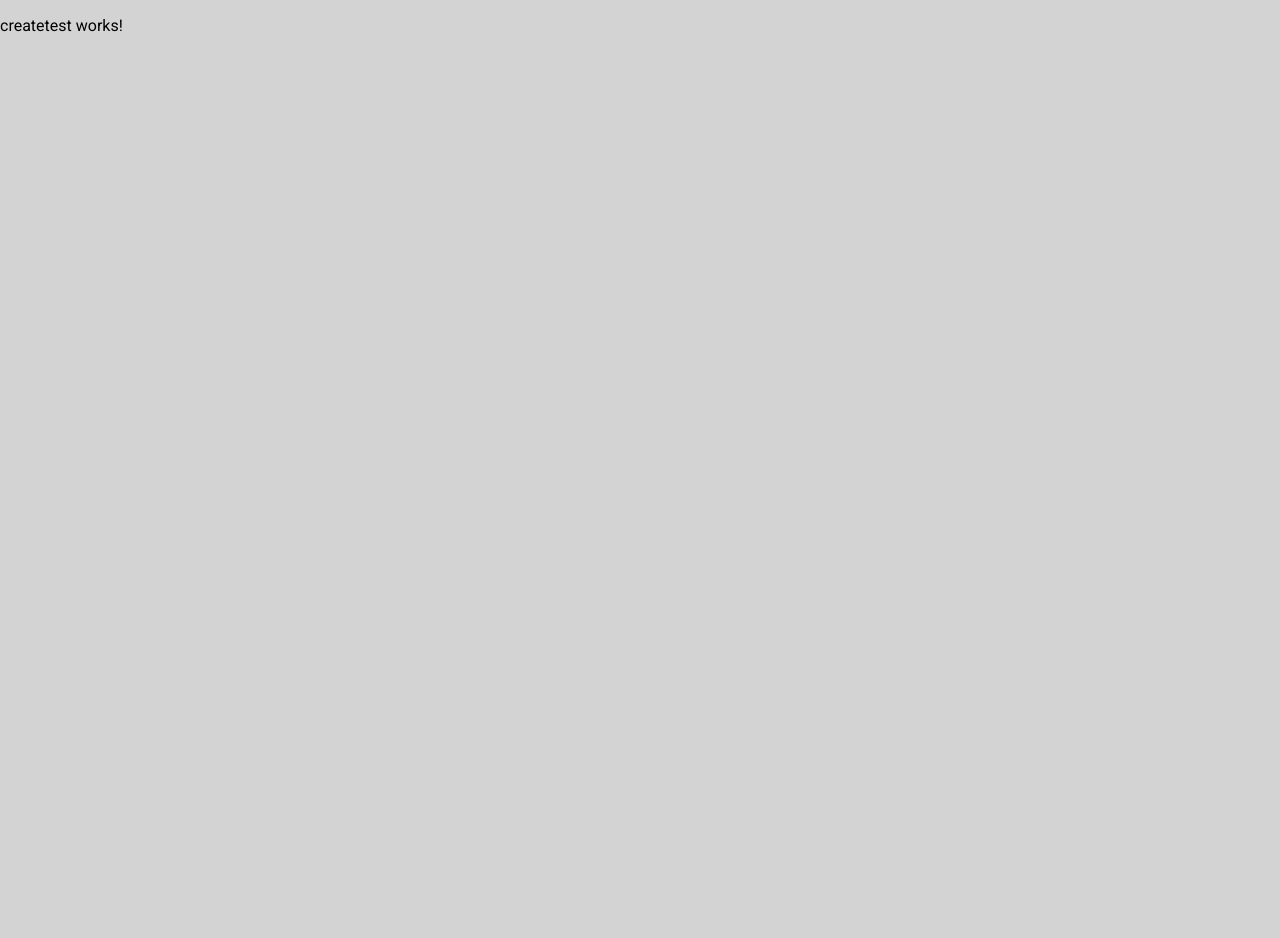
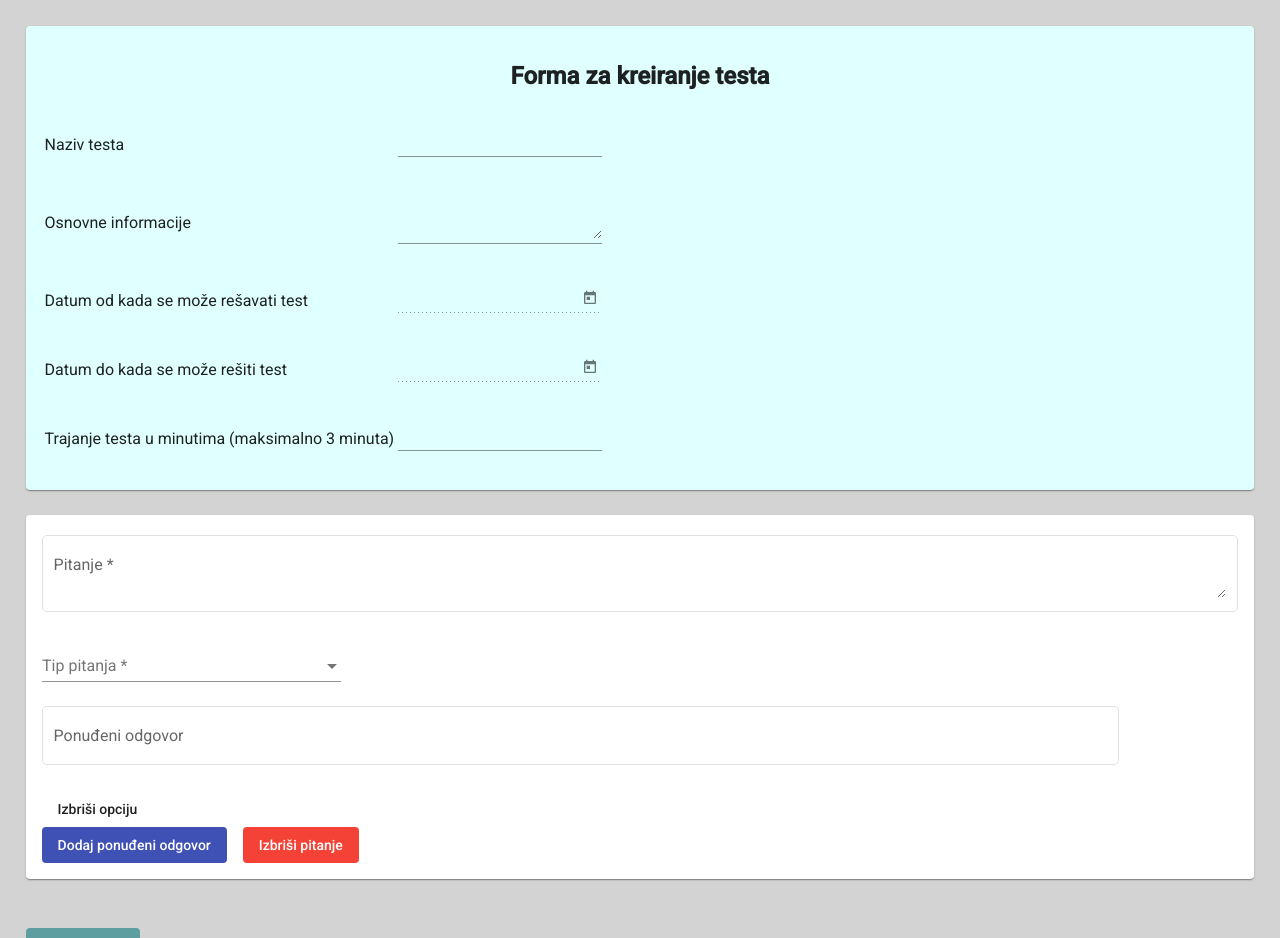
Before and after one commit to Vesna-B/mean-stack-pia, an Angular app: page /createtest in a window 1280 px wide. Shown: the top 938 px of the page. Before the commit the page ends 816 px from the top, so only its background shows below. Built offline with nearby package versions, Linux system fonts and the light colour scheme.

Commit message:
Forms for creating test and poll are finished

```diff
--- a/src/app/create/createpoll/createpoll.component.css
+++ b/src/app/create/createpoll/createpoll.component.css
@@ -1,10 +1,41 @@
-.pollDiv {
-    margin-bottom: 2rem;
-    margin-top: 2rem;
-    margin-left: 2rem;
-    margin-right: 2rem;
+.formDiv {
+    margin-bottom: 2%;
+    margin-top: 2%;
+    margin-left: 2%;
+    margin-right: 2%;
 }
 
-.pollInfo {
-    width: 100%
+.titleDiv {
+    text-align: center
 }
+
+.infoDiv {
+    background-color: lightgoldenrodyellow
+}
+
+
+.mat-card {
+    margin-bottom: 2%;
+    margin-top: 2%;
+}
+
+.mat-form-field {
+    width: 100%;
+}
+
+.deleteBtn {
+    margin-left: 95%
+}
+
+.optionField {
+    width: 90%;
+}
+
+.selectField {
+    width: 25%;
+}
+
+.addBtnDiv {
+    margin-top: 2%;
+    background-color: goldenrod;
+}
--- a/src/app/create/createpoll/createpoll.component.html
+++ b/src/app/create/createpoll/createpoll.component.html
@@ -1,10 +1,15 @@
-<div class="pollDiv">
+<div class="formDiv">
+  <form [formGroup]="questionForm">
+    <mat-card class="infoDiv">
+      <div class="titleDiv">
+        <h2>Forma za kreiranje ankete</h2>
+      </div>
       <table>
           <tr>
-            <td>Naziv ankete</td>
+              <td>Naziv testa</td>
               <td>
                   <mat-form-field>
-                    <input matInput class="pollInfo">
+                      <input matInput>
                   </mat-form-field>
               </td>
           </tr>
@@ -12,12 +17,12 @@
               <td>Osnovne informacije</td>
               <td>
                   <mat-form-field>
-                    <textarea matInput class="pollInfo"></textarea>
+                      <textarea matInput></textarea>
                   </mat-form-field>
               </td>
           </tr>
           <tr>
-            <td>Datum početka ankete</td>
+              <td>Datum od kada se može rešavati anketa</td>
               <td>
                   <mat-form-field>
                       <input matInput [matDatepicker]="dp1" disabled>
@@ -27,7 +32,7 @@
               </td>
           </tr>
           <tr>
-            <td>Datum kraja ankete</td>
+              <td>Datum do kada se može rešiti anketa</td>
               <td>
                   <mat-form-field>
                       <input matInput [matDatepicker]="dp2" disabled>
@@ -37,5 +42,43 @@
               </td>
           </tr>
       </table>
-    <app-question-form></app-question-form>
+    </mat-card>
+
+    <div formArrayName="questions">
+      <mat-card [formGroupName]="i" *ngFor="let question of getQuestions(questionForm); let i = index">
+
+        <mat-form-field appearance="outline">
+          <mat-label>Pitanje</mat-label>
+          <textarea matInput formControlName="questionTitle" required></textarea>
+        </mat-form-field>
+
+        <mat-form-field class="selectField">
+          <mat-label>Tip pitanja</mat-label>
+          <mat-select formControlName="questionType" required>
+            <mat-option></mat-option>
+            <mat-option>Unos numeričke vrednosti</mat-option>
+            <mat-option>Unos kratkog teksta</mat-option>
+            <mat-option>Unos dugačkog teksta</mat-option>
+            <mat-option>Izbor jednog od više ponuđenih odgovora</mat-option>
+            <mat-option>Izbor više od više ponuđenih odgovora</mat-option>
+          </mat-select>
+        </mat-form-field>
+
+        <div formArrayName="options">
+          <div [formGroupName]="j" *ngFor="let option of getOptions(question); let j = index">
+            <mat-form-field class="optionField" appearance="outline">
+              <mat-label>Ponuđeni odgovor</mat-label>
+              <input matInput formControlName="optionTitle">
+            </mat-form-field>
+            &nbsp;
+            <button type="button" mat-flat-button (click)="removeOption(i, j)">Izbriši opciju</button>
           </div>
+        </div>
+        <button type="button" mat-flat-button color="primary" (click)="addOption(i)">Dodaj ponuđeni odgovor</button> &nbsp;&nbsp;
+        <button type="button" mat-flat-button color="warn" (click)="removeQuestion(i)">Izbriši pitanje</button>
+      </mat-card>
+    </div>
+
+    <button class="addBtnDiv" type="button" mat-flat-button color="accent" (click)="addQuestion()">Dodaj pitanje</button>
+  </form>
+</div>
--- a/src/app/create/createpoll/createpoll.component.ts
+++ b/src/app/create/createpoll/createpoll.component.ts
@@ -1,5 +1,5 @@
 import { Component, OnInit } from '@angular/core';
-import { FormBuilder, FormGroup } from '@angular/forms';
+import { FormBuilder, FormGroup, FormArray } from '@angular/forms';
 
 @Component({
   selector: 'app-createpoll',
@@ -8,14 +8,68 @@ import { FormBuilder, FormGroup } from '@angular/forms';
 })
 export class CreatepollComponent implements OnInit {
 
-  constructor() { }
+  constructor(private formBuilder: FormBuilder) { }
 
-
+  questionForm: FormGroup;
 
   ngOnInit() {
-
+    this.questionForm = this.formBuilder.group({
+      name: [''],
+      info: [''],
+      startDate: [Date],
+      endDate: [Date],
+      questions: this.formBuilder.array([
+        this.initQuestion()
+      ])
+    });
   }
 
 
+  initQuestion() {
+    return this.formBuilder.group({
+      questionTitle: [],
+      questionType: [],
+      options: new FormArray([
+        this.initOptions()
+      ])
+    });
+  }
+
+  initOptions() {
+    return this.formBuilder.group({
+      optionTitle: ['']
+    });
+  }
+
+
+  addQuestion() {
+    const questionArray = <FormArray>this.questionForm.get('questions');
+    questionArray.push(this.initQuestion());
+  }
+
+  addOption(i) {
+    const optionArray = <FormArray>this.questionForm.get(['questions', i, 'options']);
+    optionArray.push(this.initOptions());
+  }
+
+
+  getQuestions(form) {
+    return form.controls.questions.controls;
+  }
+
+  getOptions(question) {
+    return question.controls.options.controls;
+  }
+
+
+  removeQuestion(i) {
+    const questionArray = <FormArray>this.questionForm.get('questions');
+    questionArray.removeAt(i);
+  }
+
+  removeOption(i, j) {
+    const optionArray = <FormArray>this.questionForm.get(['questions', i, 'options']);
+    optionArray.removeAt(j);
+  }
 
 }
--- a/src/app/create/createtest/createtest.component.css
+++ b/src/app/create/createtest/createtest.component.css
@@ -0,0 +1,41 @@
+.formDiv {
+    margin-bottom: 2%;
+    margin-top: 2%;
+    margin-left: 2%;
+    margin-right: 2%;
+}
+
+.titleDiv {
+    text-align: center
+}
+
+.infoDiv {
+    background-color: lightcyan
+}
+
+
+.mat-card {
+    margin-bottom: 2%;
+    margin-top: 2%;
+}
+
+.mat-form-field {
+    width: 100%;
+}
+
+.deleteBtn {
+    margin-left: 95%
+}
+
+.optionField {
+    width: 90%;
+}
+
+.selectField {
+    width: 25%;
+}
+
+.addBtnDiv {
+    margin-top: 2%;
+    background-color: cadetblue
+}
--- a/src/app/create/createtest/createtest.component.html
+++ b/src/app/create/createtest/createtest.component.html
@@ -1,3 +1,91 @@
-<p>
-  createtest works!
-</p>
+<div class="formDiv">
+  <form [formGroup]="questionForm">
+    <mat-card class="infoDiv">
+      <div class="titleDiv">
+        <h2>Forma za kreiranje testa</h2>
+      </div>
+      <table>
+          <tr>
+              <td>Naziv testa</td>
+              <td>
+                  <mat-form-field>
+                      <input matInput>
+                  </mat-form-field>
+              </td>
+          </tr>
+          <tr>
+              <td>Osnovne informacije</td>
+              <td>
+                  <mat-form-field>
+                      <textarea matInput></textarea>
+                  </mat-form-field>
+              </td>
+          </tr>
+          <tr>
+              <td>Datum od kada se može rešavati test</td>
+              <td>
+                  <mat-form-field>
+                      <input matInput [matDatepicker]="dp1" disabled>
+                      <mat-datepicker-toggle matSuffix [for]="dp1"></mat-datepicker-toggle>
+                      <mat-datepicker #dp1 disabled="false"></mat-datepicker>
+                  </mat-form-field>
+              </td>
+          </tr>
+          <tr>
+              <td>Datum do kada se može rešiti test </td>
+              <td>
+                  <mat-form-field>
+                      <input matInput [matDatepicker]="dp2" disabled>
+                      <mat-datepicker-toggle matSuffix [for]="dp2"></mat-datepicker-toggle>
+                      <mat-datepicker #dp2 disabled="false"></mat-datepicker>
+                  </mat-form-field>
+              </td>
+          </tr>
+          <tr>
+            <td>Trajanje testa u minutima (maksimalno 3 minuta)</td>
+            <td>
+                <mat-form-field>
+                    <input matInput type="number">
+                </mat-form-field>
+            </td>
+          </tr>
+      </table>
+    </mat-card>
+
+    <div formArrayName="questions">
+      <mat-card [formGroupName]="i" *ngFor="let question of getQuestions(questionForm); let i = index">
+
+        <mat-form-field appearance="outline">
+          <mat-label>Pitanje</mat-label>
+          <textarea matInput formControlName="questionTitle" required></textarea>
+        </mat-form-field>
+
+        <mat-form-field class="selectField">
+          <mat-label>Tip pitanja</mat-label>
+          <mat-select formControlName="questionType" required>
+            <mat-option></mat-option>
+            <mat-option>Unos numeričke vrednosti</mat-option>
+            <mat-option>Unos kratkog teksta</mat-option>
+            <mat-option>Izbor jednog od više ponuđenih odgovora</mat-option>
+            <mat-option>Izbor više od više ponuđenih odgovora</mat-option>
+          </mat-select>
+        </mat-form-field>
+
+        <div formArrayName="options">
+          <div [formGroupName]="j" *ngFor="let option of getOptions(question); let j = index">
+            <mat-form-field class="optionField" appearance="outline">
+              <mat-label>Ponuđeni odgovor</mat-label>
+              <input matInput formControlName="optionTitle">
+            </mat-form-field>
+            &nbsp;
+            <button type="button" mat-flat-button (click)="removeOption(i, j)">Izbriši opciju</button>
+          </div>
+        </div>
+        <button type="button" mat-flat-button color="primary" (click)="addOption(i)">Dodaj ponuđeni odgovor</button> &nbsp;&nbsp;
+        <button type="button" mat-flat-button color="warn" (click)="removeQuestion(i)">Izbriši pitanje</button>
+      </mat-card>
+    </div>
+
+    <button class="addBtnDiv" type="button" mat-flat-button color="accent" (click)="addQuestion()">Dodaj pitanje</button>
+  </form>
+</div>
--- a/src/app/create/createtest/createtest.component.ts
+++ b/src/app/create/createtest/createtest.component.ts
@@ -1,4 +1,5 @@
 import { Component, OnInit } from '@angular/core';
+import { FormBuilder, FormGroup, FormArray } from '@angular/forms';
 
 @Component({
   selector: 'app-createtest',
@@ -7,9 +8,68 @@ import { Component, OnInit } from '@angular/core';
 })
 export class CreatetestComponent implements OnInit {
 
-  constructor() { }
+  constructor(private formBuilder: FormBuilder) { }
+
+  questionForm: FormGroup;
 
   ngOnInit() {
+    this.questionForm = this.formBuilder.group({
+      name: [''],
+      info: [''],
+      startDate: [Date],
+      endDate: [Date],
+      duration: [Number],
+      questions: this.formBuilder.array([
+        this.initQuestion()
+      ])
+    });
+  }
+
+  initQuestion() {
+    return this.formBuilder.group({
+      questionTitle: [],
+      questionType: [],
+      options: new FormArray([
+        this.initOptions()
+      ])
+    });
+  }
+
+  initOptions() {
+    return this.formBuilder.group({
+      optionTitle: ['']
+    });
+  }
+
+
+  addQuestion() {
+    const questionArray = <FormArray>this.questionForm.get('questions');
+    questionArray.push(this.initQuestion());
+  }
+
+  addOption(i) {
+    const optionArray = <FormArray>this.questionForm.get(['questions', i, 'options']);
+    optionArray.push(this.initOptions());
+  }
+
+
+  getQuestions(form) {
+    return form.controls.questions.controls;
+  }
+
+  getOptions(question) {
+    return question.controls.options.controls;
+  }
+
+
+  removeQuestion(i) {
+    const questionArray = <FormArray>this.questionForm.get('questions');
+    questionArray.removeAt(i);
+  }
+
+  removeOption(i, j) {
+    const optionArray = <FormArray>this.questionForm.get(['questions', i, 'options']);
+    optionArray.removeAt(j);
   }
 
 }
```
Lines whose indentation alone changed are shown as unchanged.
